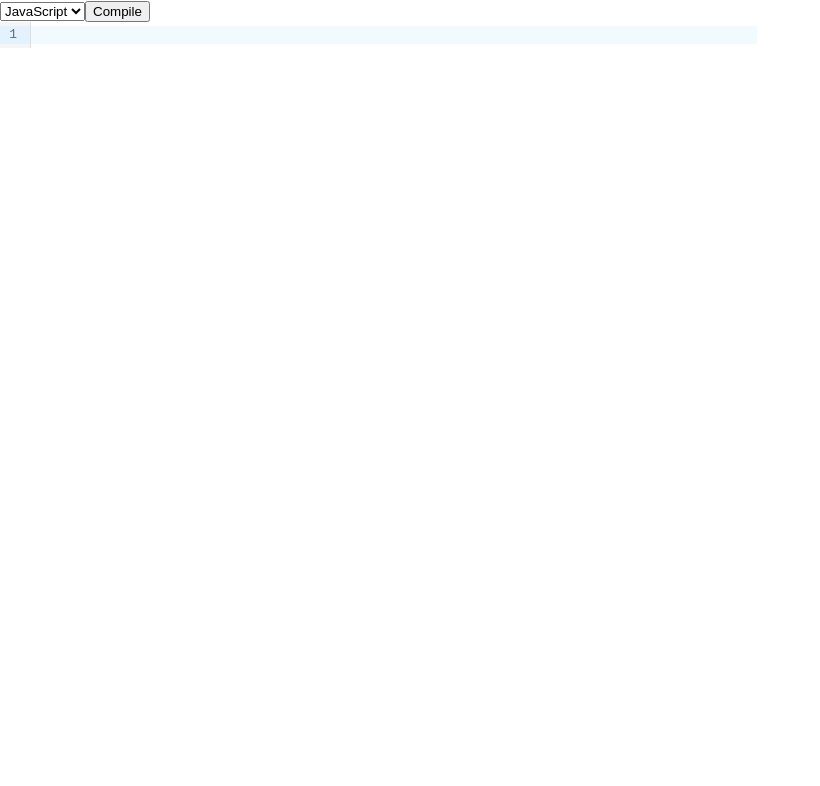
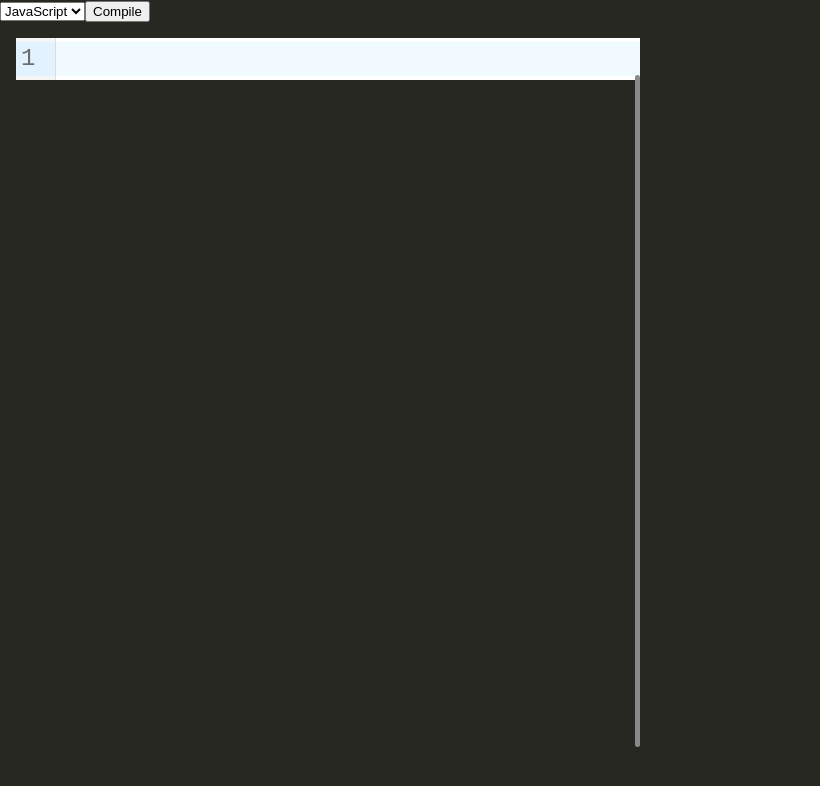
Before and after one commit to Dino-Martinez/code-editor, a React (Create React App) app: page / in a window 1280 px wide. Shown: the top 786 px of the page, without its empty margins (0-820 px from the left). Built offline with nearby package versions, Linux system fonts and the light colour scheme.

Commit message:
Styled ide to be more cohesive

```diff
--- a/src/App.css
+++ b/src/App.css
@@ -1,9 +1,36 @@
-.editor {
-  width: 75ch;
-  height: 30vh;
+.container {
+  width: 100vw;
+  height: 100vh;
+  background: var(--clr-background);
+  display: flex;
+  flex-direction: column;
+  margin:0;
 }
 
-.output {
-  margin-top: 2rem;
+.ide {
+  flex: 1;
+  padding: 1em;
+  overflow: auto;
+  display: flex;
+  justify-content: center;
+  align-items: flex-start;
+}
+
+.editor, .output {
   font-size: 1.5rem;
+  flex: 1;
+  height: 100%;
+  max-height: 100%;
+  position: relative;
 }
+
+.editor::after {
+  content: '';
+  position: absolute;
+  top: 5%;
+  bottom: 5%;
+  right: 0;
+  width: 5px;
+  border-radius: 15px;
+  background: var(--clr-gutter-marker-muted);
+}
--- a/src/App.js
+++ b/src/App.js
@@ -61,6 +61,7 @@ function App () {
 
   return (
     <div className='container'>
+      <div className='ui-bar'>
         <select className='language-selector' onChange={(e) => { setLanguage(e.target.value) }}>
           <option value='js'>JavaScript</option>
           <option value='ts'>TypeScript</option>
@@ -74,6 +75,9 @@ function App () {
 
         <button onClick={compileCode}>Compile</button>
 
+      </div>
+
+      <div className='ide'>
         <div className='editor'>
           <CodeMirror
             value={code}
@@ -97,6 +101,7 @@ function App () {
           <p>{result}</p>
         </div>
       </div>
+    </div>
   )
 }
 
--- a/src/themes/dark.css
+++ b/src/themes/dark.css
@@ -3,7 +3,7 @@
   --clr-text               : #f8f8f2;
   --clr-gutters            : #272822;
   --clr-gutter-marker      : #fff;
-  --clr-gutter-marker-muted: #d0d0d0;
+  --clr-gutter-marker-muted: #8a8a8a;
   --clr-selection          : #49483E;
   --clr-line-numbers       : #d0d0d0;
   --clr-cursor             : #f8f8f0;
@@ -35,8 +35,8 @@
 .cm-s-dark.CodeMirror {
   background   : var(--clr-background);
   color        : var(--clr-text);
-  padding      : 1em 0;
-  border-radius: 5px;
+  padding      : 0 0;
+  border-radius: 0;
 }
 
 .cm-s-dark div.CodeMirror-selected {
```
Lines whose indentation alone changed are shown as unchanged.
